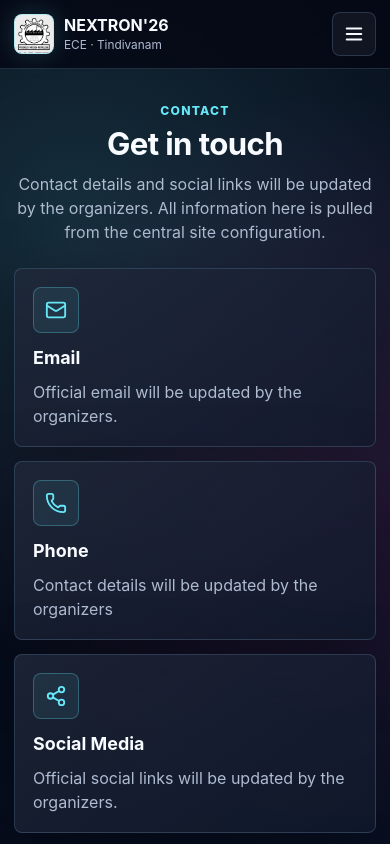
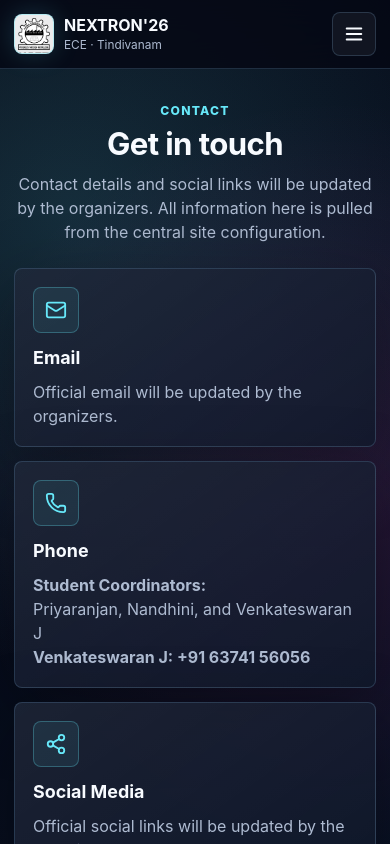
Before and after one commit to NIYHIYASREE/nextron, a React (Vite) app: page /contact in a window 390 px wide. Shown: the top 844 px of the page. Built offline with nearby package versions, Linux system fonts and the light colour scheme.

Commit message:
Update phone section with student coordinators and Venkateswaran J's contact details

```diff
--- a/src/pages/Contact.jsx
+++ b/src/pages/Contact.jsx
@@ -55,7 +55,11 @@ export default function Contact() {
             <Phone size={22} aria-hidden="true" />
           </div>
           <h2>Phone</h2>
-          <p>{siteConfig.contact.phone}</p>
+          <p>
+            <strong>Student Coordinators:</strong><br/>
+            Priyaranjan, Nandhini, and Venkateswaran J<br/>
+            <strong>Venkateswaran J: +91 63741 56056</strong>
+          </p>
         </motion.article>
 
         <motion.article
```
